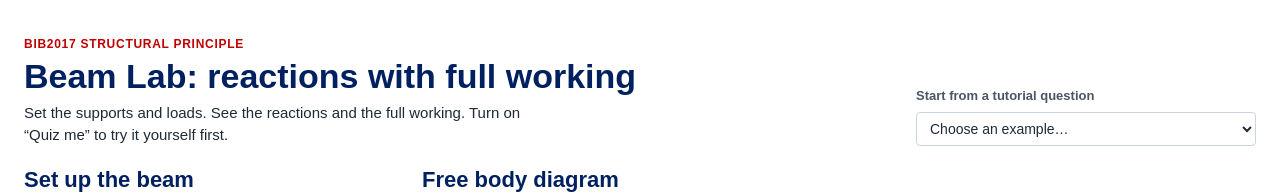
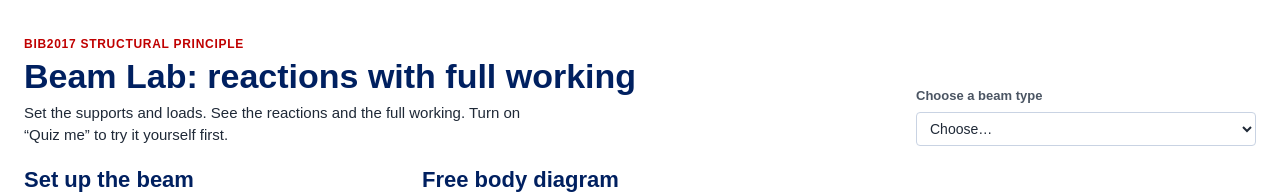
Before and after one commit to farinajasme/beam-lab, a plain HTML site: page index.html in a window 1280 px wide. Shown: the top 196 px of the page. Drawn offline with Linux system fonts and the light colour scheme.

Commit message:
Add files via upload

```diff
--- a/index.html
+++ b/index.html
@@ -109,7 +109,7 @@ input:focus-visible, select:focus-visible, button:focus-visible { outline: 2px s
       <p>Set the supports and loads. See the reactions and the full working. Turn on “Quiz me” to try it yourself first.</p>
     </div>
     <div class="example-pick">
-      <label for="example">Start from a tutorial question</label>
+      <label for="example">Choose a beam type</label>
       <select id="example"></select>
     </div>
   </div>
@@ -188,13 +188,13 @@ input:focus-visible, select:focus-visible, button:focus-visible { outline: 2px s
   const SUP = { none: { label: 'None', r: 0 }, pin: { label: 'Pin', r: 2 }, roller: { label: 'Roller', r: 1 }, fixed: { label: 'Fixed (wall)', r: 3 } };
 
   const EXAMPLES = [
-    { name: 'Simply supported, one load (P1)', L: 8, sup: [{ type: 'pin', x: 0 }, { type: 'roller', x: 8 }], loads: [{ kind: 'point', P: 24, x: 3, ang: 0 }] },
-    { name: 'Overhangs both ends (21A-2)', L: 14, sup: [{ type: 'pin', x: 2 }, { type: 'roller', x: 12 }], loads: [{ kind: 'point', P: 4, x: 0, ang: 0 }, { kind: 'point', P: 18, x: 6, ang: 0 }, { kind: 'point', P: 10, x: 9, ang: 0 }, { kind: 'point', P: 8, x: 14, ang: 0 }] },
-    { name: 'Spread load and overhang (P3)', L: 8, sup: [{ type: 'pin', x: 0 }, { type: 'roller', x: 6 }], loads: [{ kind: 'udl', w: 3, a: 0, b: 6 }, { kind: 'point', P: 10, x: 8, ang: 0 }] },
-    { name: 'Slanted 3-4-5 load (21B-A)', L: 8, sup: [{ type: 'pin', x: 0 }, { type: 'roller', x: 8 }], loads: [{ kind: 'point', P: 25, x: 3, ang: 36.87 }, { kind: 'point', P: 10, x: 5, ang: 0 }] },
-    { name: 'Cantilever with slanted load (21B-B)', L: 4, sup: [{ type: 'fixed', x: 0 }, { type: 'none', x: 4 }], loads: [{ kind: 'point', P: 6, x: 2, ang: 0 }, { kind: 'point', P: 15, x: 4, ang: 36.87 }] },
-    { name: 'Beam with a twist (Q6)', L: 10, sup: [{ type: 'pin', x: 0 }, { type: 'roller', x: 10 }], loads: [{ kind: 'moment', M: 20, x: 4, dir: 'cw' }, { kind: 'point', P: 8, x: 6, ang: 0 }] },
-    { name: 'Steep 5-12-13 load (Q7)', L: 9, sup: [{ type: 'pin', x: 0 }, { type: 'roller', x: 9 }], loads: [{ kind: 'point', P: 26, x: 3, ang: 22.62 }] },
+    { name: 'Simply supported beam', L: 8, sup: [{ type: 'pin', x: 0 }, { type: 'roller', x: 8 }], loads: [{ kind: 'point', P: 24, x: 3, ang: 0 }] },
+    { name: 'Beam overhanging both supports', L: 14, sup: [{ type: 'pin', x: 2 }, { type: 'roller', x: 12 }], loads: [{ kind: 'point', P: 4, x: 0, ang: 0 }, { kind: 'point', P: 18, x: 6, ang: 0 }, { kind: 'point', P: 10, x: 9, ang: 0 }, { kind: 'point', P: 8, x: 14, ang: 0 }] },
+    { name: 'Overhanging beam with a UDL', L: 8, sup: [{ type: 'pin', x: 0 }, { type: 'roller', x: 6 }], loads: [{ kind: 'udl', w: 3, a: 0, b: 6 }, { kind: 'point', P: 10, x: 8, ang: 0 }] },
+    { name: 'Simply supported beam with an inclined load', L: 8, sup: [{ type: 'pin', x: 0 }, { type: 'roller', x: 8 }], loads: [{ kind: 'point', P: 25, x: 3, ang: 36.87 }, { kind: 'point', P: 10, x: 5, ang: 0 }] },
+    { name: 'Cantilever beam', L: 4, sup: [{ type: 'fixed', x: 0 }, { type: 'none', x: 4 }], loads: [{ kind: 'point', P: 6, x: 2, ang: 0 }, { kind: 'point', P: 15, x: 4, ang: 36.87 }] },
+    { name: 'Simply supported beam with a couple', L: 10, sup: [{ type: 'pin', x: 0 }, { type: 'roller', x: 10 }], loads: [{ kind: 'moment', M: 20, x: 4, dir: 'cw' }, { kind: 'point', P: 8, x: 6, ang: 0 }] },
+    { name: 'Simply supported beam with a steep inclined load', L: 9, sup: [{ type: 'pin', x: 0 }, { type: 'roller', x: 9 }], loads: [{ kind: 'point', P: 26, x: 3, ang: 22.62 }] },
   ];
 
   let state = clone(EXAMPLES[0]);
@@ -210,7 +210,7 @@ input:focus-visible, select:focus-visible, button:focus-visible { outline: 2px s
   // ---------- controls ----------
   function buildExamples() {
     const sel = $('example');
-    sel.innerHTML = '<option value="">Choose an example…</option>' + EXAMPLES.map((e, i) => `<option value="${i}">${esc(e.name)}</option>`).join('');
+    sel.innerHTML = '<option value="">Choose…</option>' + EXAMPLES.map((e, i) => `<option value="${i}">${esc(e.name)}</option>`).join('');
     sel.addEventListener('change', () => { if (sel.value !== '') { state = clone(EXAMPLES[+sel.value]); quizRevealed = false; renderControls(); update(); } });
   }
 
```
